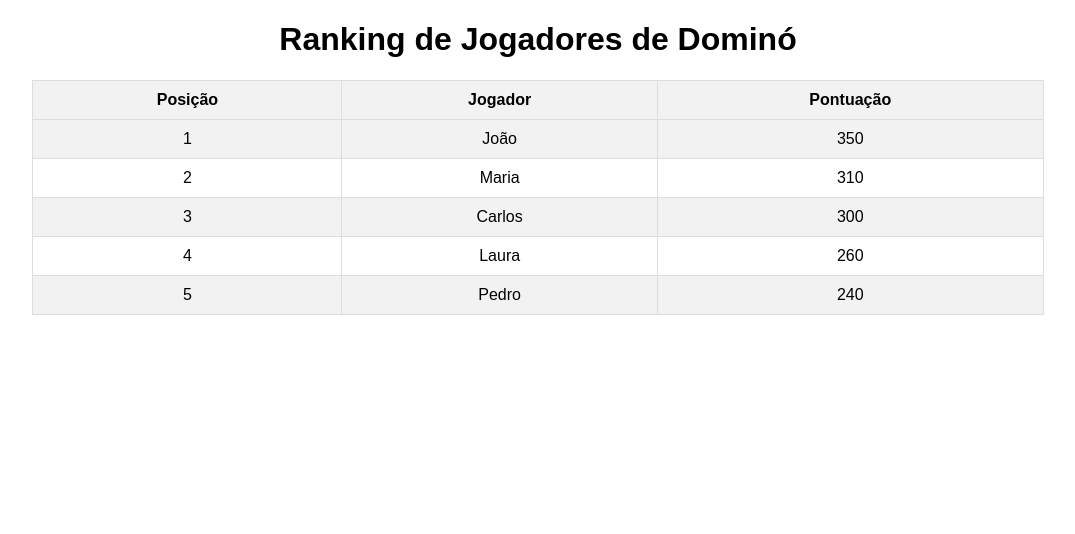
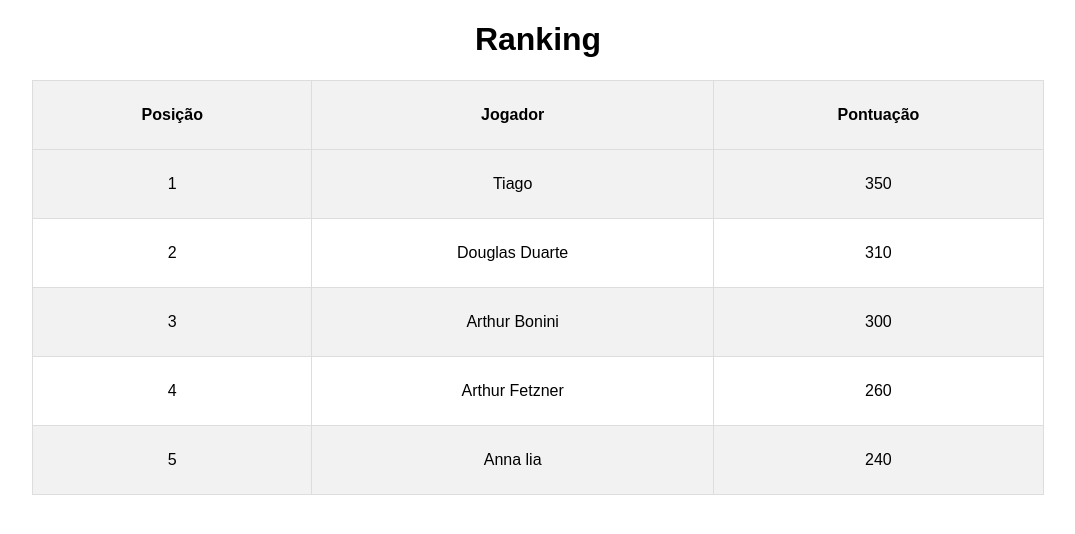
Before and after one commit to senacrs-emti/2023-2MB-educom-G04, a PHP site: page /Ranking/index.html in a window 1280 px wide. Shown: the top 534 px of the page, without its empty margins (102-1177 px from the left). Run offline with PHP 8.4, Linux system fonts and the light colour scheme.

Commit message:
TIAGO - RANKING - V1

```diff
--- a/domino/Ranking/index.html
+++ b/domino/Ranking/index.html
@@ -7,7 +7,7 @@
     <link rel="stylesheet" href="style.css">
 </head>
 <body>
-    <h1>Ranking de Jogadores de Dominó</h1>
+    <h1>Ranking</h1>
     <table>
         <tr>
             <th>Posição</th>
@@ -16,27 +16,27 @@
         </tr>
         <tr>
             <td>1</td>
-            <td>João</td>
+            <td>Tiago</td>
             <td>350</td>
         </tr>
         <tr>
             <td>2</td>
-            <td>Maria</td>
+            <td>Douglas Duarte</td>
             <td>310</td>
         </tr>
         <tr>
             <td>3</td>
-            <td>Carlos</td>
+            <td>Arthur Bonini</td>
             <td>300</td>
         </tr>
         <tr>
             <td>4</td>
-            <td>Laura</td>
+            <td>Arthur Fetzner</td>
             <td>260</td>
         </tr>
         <tr>
             <td>5</td>
-            <td>Pedro</td>
+            <td>Anna lia</td>
             <td>240</td>
         </tr>
     </table>
--- a/domino/Ranking/style.css
+++ b/domino/Ranking/style.css
@@ -8,17 +8,20 @@ table {
     width: 80%;
     margin: 0 auto;
     border-collapse: collapse;
+
 }
 th, td {
-    padding: 10px;
+    padding: 25px;
     text-align: center;
     border: 1px solid #ddd;
+
 }
 th {
     background-color: #f2f2f2;
 }
 tr:nth-child(even) {
     background-color: #f2f2f2;
+
 }
 tr:nth-child(odd) {
     background-color: #fff;
```
